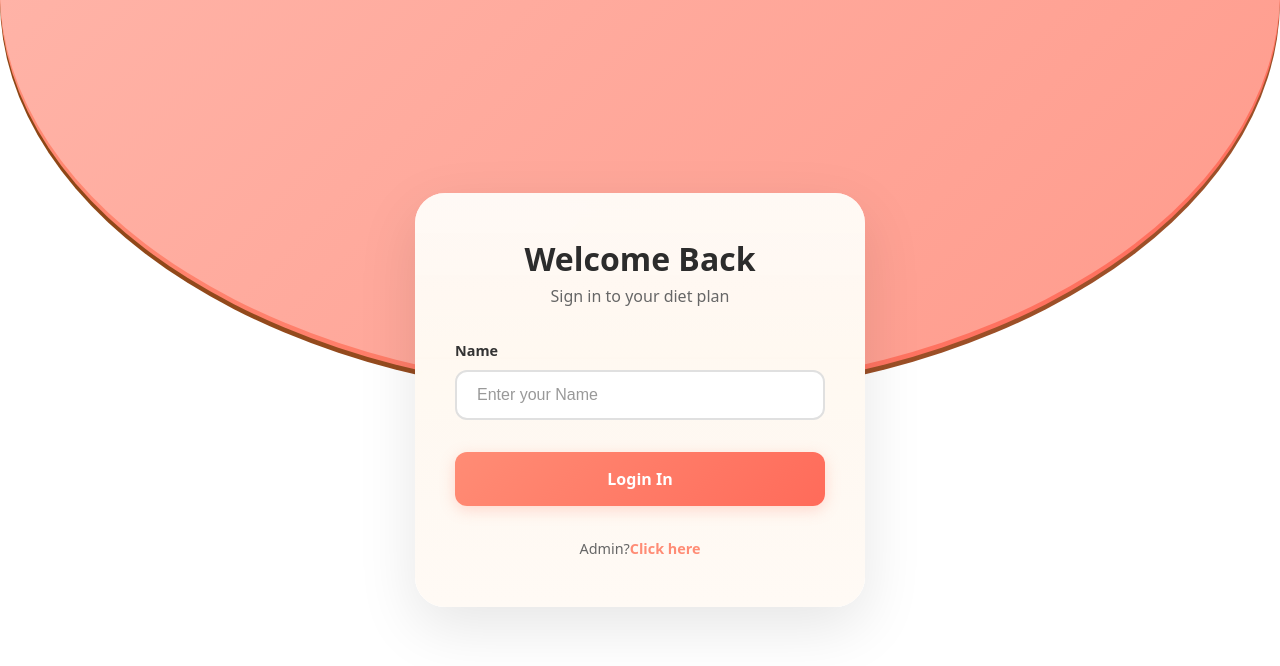
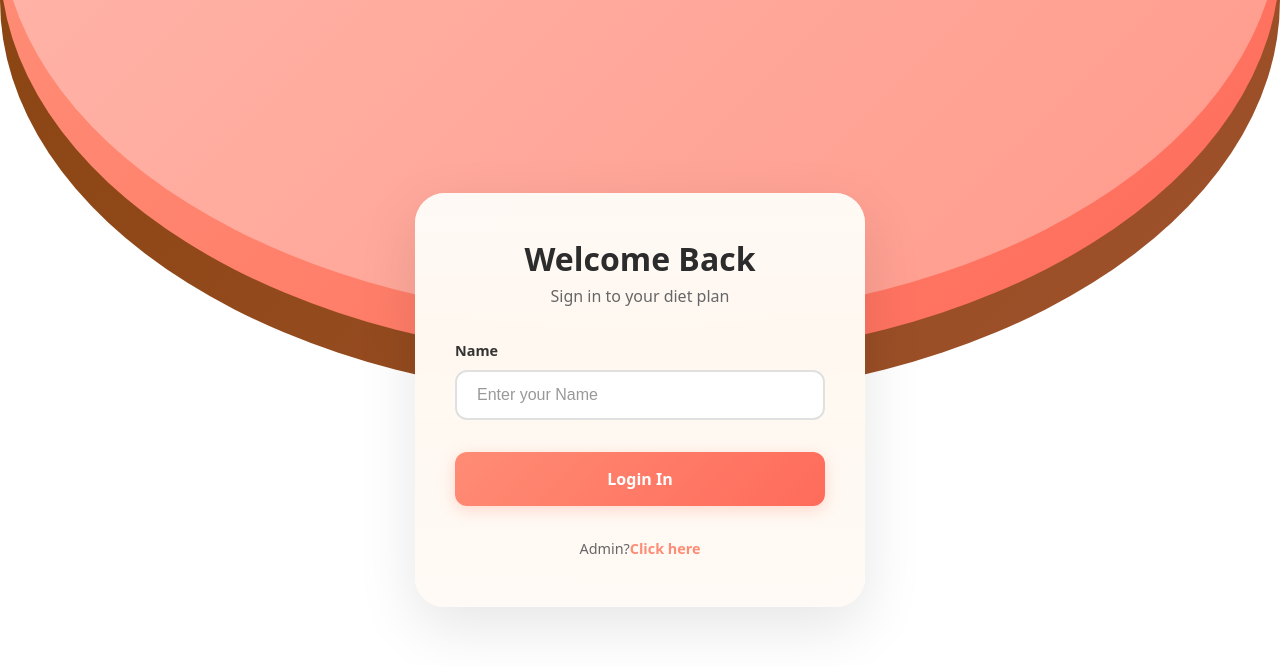
Before and after one commit to Nabnish/nish_diet, a React (Vite) app in the folder Nish-Nutritionish/: page / in a window 1280 px wide. Shown: the top 666 px of the page. Built offline with nearby package versions, Linux system fonts and the light colour scheme.

Commit message:
design chnage-1

```diff
--- a/Nish-Nutritionish/src/Login.css
+++ b/Nish-Nutritionish/src/Login.css
@@ -40,14 +40,14 @@
   background: linear-gradient(135deg, #ffb3a7 0%, #ff9a8b 100%);
   /* Pale salmon/reddish-orange */
   z-index: 3;
-  transform: translateY(-10px);
+  transform: translateY(-80px);
 }
 
 .arc-layer-2 {
   background: linear-gradient(135deg, #ff8c75 0%, #ff6b5a 100%);
   /* Vibrant orange-red */
   z-index: 2;
-  transform: translateY(-5px);
+  transform: translateY(-40px);
 }
 
 .arc-layer-3 {
```
Also changed, not shown: Nish-Nutritionish/src/admin.tsx (added).
